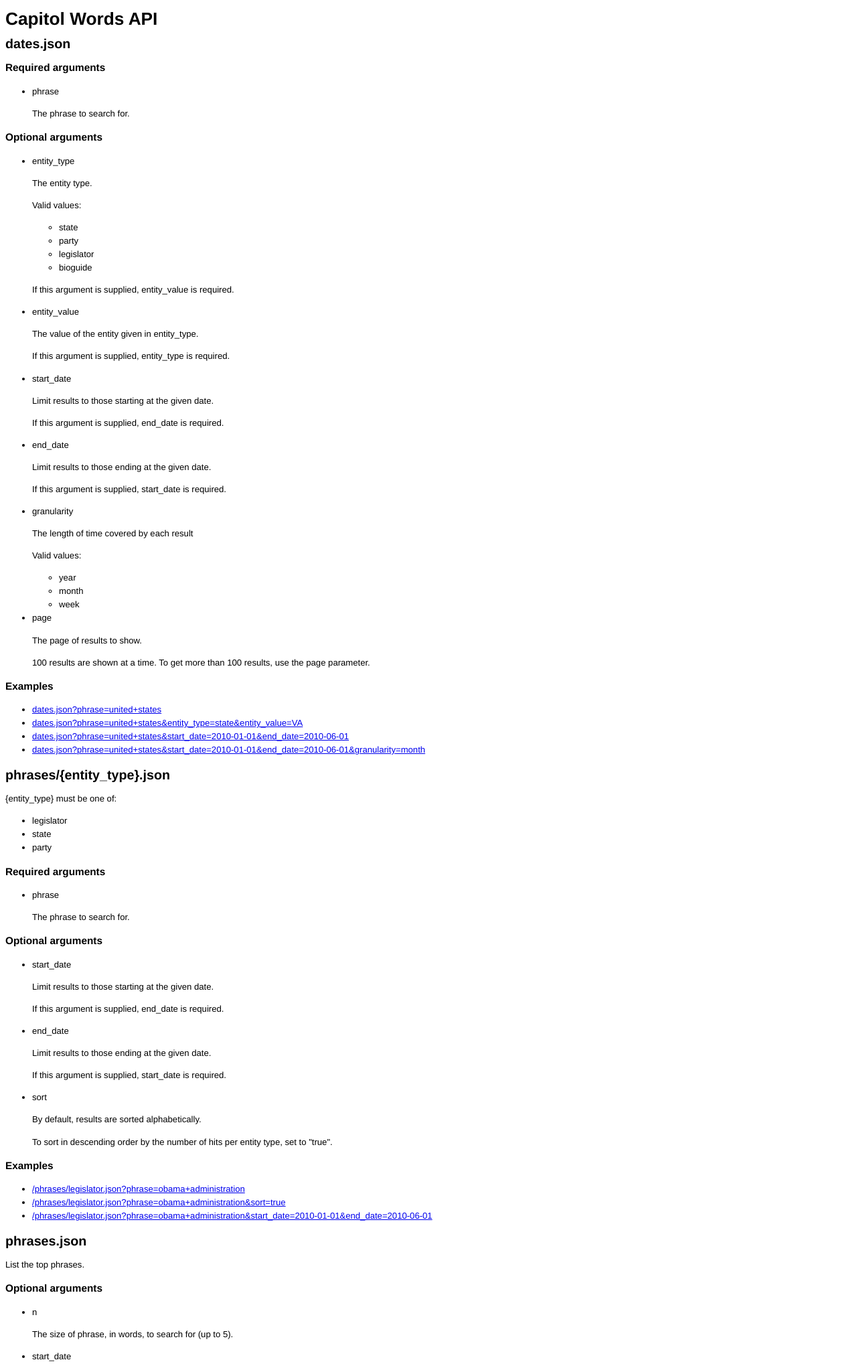
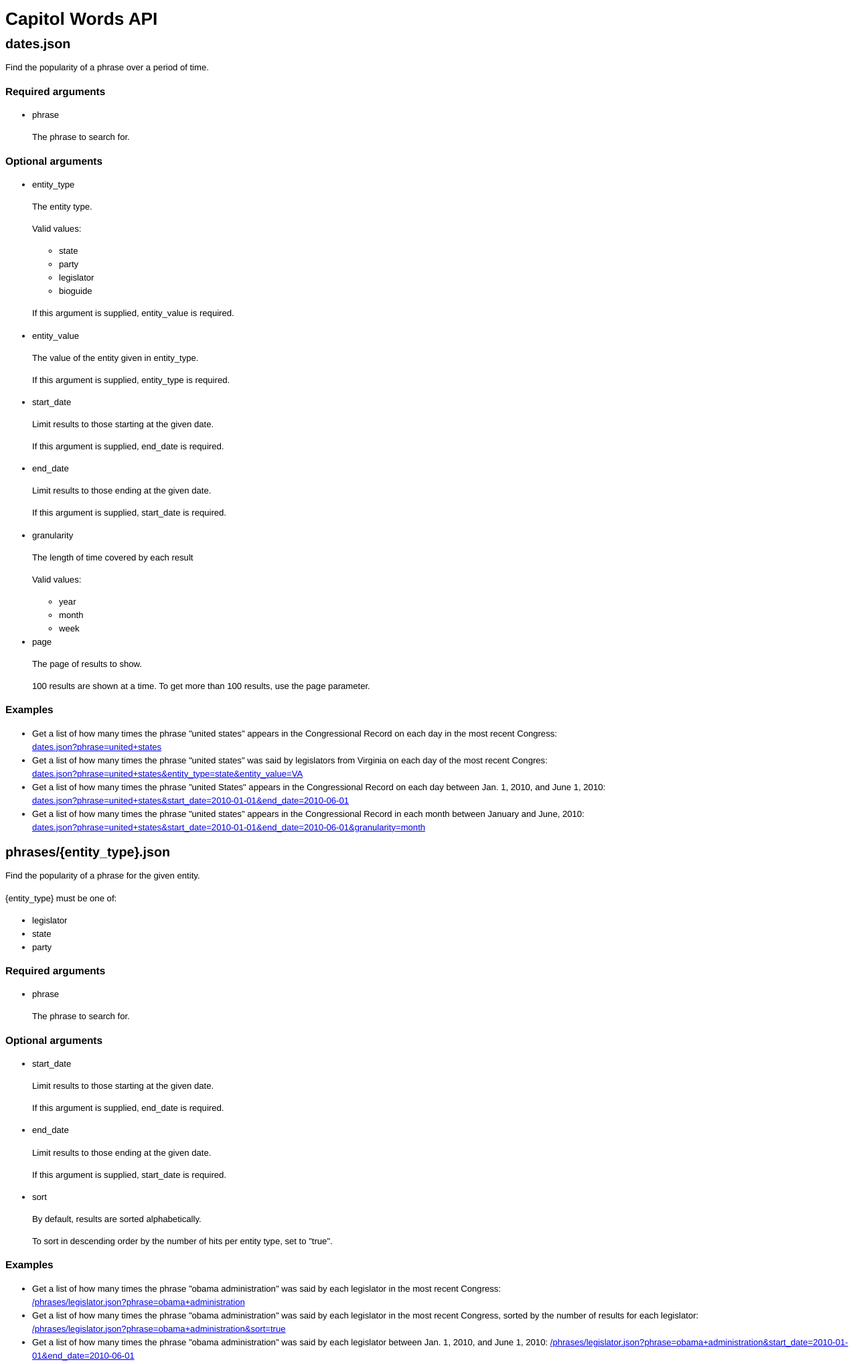
Before and after one commit to propublica/Capitol-Words, a Python web app: template cwod_site/templates/api/index.html in a window 1280 px wide. Shown: the top 2037 px of the page at 67% size. Run offline with Jinja, Linux system fonts and the light colour scheme; the template is opened without the code that fills it, so the values that code supplies are empty.

Commit message:
Add more examples, documentation for full-text search

```diff
--- a/cwod_site/templates/api/index.html
+++ b/cwod_site/templates/api/index.html
@@ -12,6 +12,7 @@
         <h1>Capitol Words API</h1>
 
         <h2>dates.json</h2>
+        <p>Find the popularity of a phrase over a period of time.</p>
         <h3>Required arguments</h3>
         <ul>
             <li>phrase
@@ -59,14 +60,19 @@
         </ul>
         <h3>Examples</h3>
         <ul>
-            <li><a href="/api/dates.json?phrase=united+states">dates.json?phrase=united+states</a>
-            <li><a href="/api/dates.json?phrase=united+states&entity_type=state&entity_value=VA">dates.json?phrase=united+states&entity_type=state&entity_value=VA</a>
-            <li><a href="/api/dates.json?phrase=united+states">dates.json?phrase=united+states&start_date=2010-01-01&end_date=2010-06-01</a>
-            <li><a href="/api/dates.json?phrase=united+states">dates.json?phrase=united+states&start_date=2010-01-01&end_date=2010-06-01&granularity=month</a>
+            <li>Get a list of how many times the phrase "united states" appears in the Congressional Record on each day in the most recent Congress:<br>
+                <a href="/api/dates.json?phrase=united+states">dates.json?phrase=united+states</a>
+            <li>Get a list of how many times the phrase "united states" was said by legislators from Virginia on each day of the most recent Congres:<br>
+                <a href="/api/dates.json?phrase=united+states&entity_type=state&entity_value=VA">dates.json?phrase=united+states&entity_type=state&entity_value=VA</a>
+            <li>Get a list of how many times the phrase "united States" appears in the Congressional Record on each day between Jan. 1, 2010, and June 1, 2010:<br>
+                <a href="/api/dates.json?phrase=united+states">dates.json?phrase=united+states&start_date=2010-01-01&end_date=2010-06-01</a>
+                <li>Get a list of how many times the phrase "united states" appears in the Congressional Record in each month between January and June, 2010:<br>
+                <a href="/api/dates.json?phrase=united+states">dates.json?phrase=united+states&start_date=2010-01-01&end_date=2010-06-01&granularity=month</a>
         </ul>
 
 
         <h2>phrases/{entity_type}.json</h2>
+        <p>Find the popularity of a phrase for the given entity.</p>
         <p>{entity_type} must be one of:</p>
         <ul>
             <li>legislator</li>
@@ -96,9 +102,12 @@
         </ul>
         <h3>Examples</h3>
         <ul>
-            <li><a href="/api/phrases/legislator.json?phrase=obama+administration">/phrases/legislator.json?phrase=obama+administration</a></li>
-            <li><a href="/api/phrases/legislator.json?phrase=obama+administration">/phrases/legislator.json?phrase=obama+administration&sort=true</a></li>
-            <li><a href="/api/phrases/legislator.json?phrase=obama+administration&start_date=2010-01-01&end_date=2010-06-01">/phrases/legislator.json?phrase=obama+administration&start_date=2010-01-01&end_date=2010-06-01</a></li>
+            <li>Get a list of how many times the phrase "obama administration" was said by each legislator in the most recent Congress:<br>
+            <a href="/api/phrases/legislator.json?phrase=obama+administration">/phrases/legislator.json?phrase=obama+administration</a></li>
+            <li>Get a list of how many times the phrase "obama administration" was said by each legislator in the most recent Congress, sorted by the number of results for each legislator:<br>
+            <a href="/api/phrases/legislator.json?phrase=obama+administration">/phrases/legislator.json?phrase=obama+administration&sort=true</a></li>
+            <li>Get a list of how many times the phrase "obama administration" was said by each legislator between Jan. 1, 2010, and June 1, 2010:
+            <a href="/api/phrases/legislator.json?phrase=obama+administration&start_date=2010-01-01&end_date=2010-06-01">/phrases/legislator.json?phrase=obama+administration&start_date=2010-01-01&end_date=2010-06-01</a></li>
         </ul>
 
         <h2>phrases.json</h2>
@@ -141,11 +150,12 @@
         </ul>
         <h3>Examples</h3>
         <ul>
-            <li><a href="/api/phrases.json">/phrases.json</a></li>
-            <li><a href="/api/phrases.json?top=50">/phrases.json?top=50</a></li>
-            <li><a href="/api/phrases.json?top=50&n=3">/phrases.json?top=50&n=3</a></li>
-            <li><a href="/api/phrases.json?start_date=2010-01-01&end_date=2010-06-01">/phrases.json?start_date=2010-01-01&end_date=2010-06-01</a></li>
-            <li><a href="/api/phrases.json?top=50&n=3&entity_type=party&entity_name=Democrat">/phrases.json?top=50&n=3&entity_type=party&entity_name=Democrat</a></li>
+            <li>List the top words in the most recent Congress:<br>
+            <a href="/api/phrases.json">/phrases.json</a></li>
+            <li>List the top two-word phrases between Jan. 1 and June 1, 2010:<br>
+            <a href="/api/phrases.json?n=2&start_date=2010-01-01&end_date=2010-06-01">/phrases.json?start_date=2010-01-01&end_date=2010-06-01&n=2</a></li>
+            <li>List the top three-word phrases by Democrats in the most recent Congress:<br>
+            <a href="/api/phrases.json?n=3&entity_type=party&entity_name=Democrat">/phrases.json?top=50&n=3&entity_type=party&entity_name=Democrat</a></li>
         </ul>
 
         <h2>legislators.json</h2>
@@ -157,7 +167,50 @@
         </ul>
         <h3>Examples</h3>
         <ul>
-            <li><a href="/api/legislators.json?bioguide_id=R000053">/legislators.json?bioguide_id=R000053</a></li>
+            <li>Get information on the legislator with bioguide ID R000053:<br>
+            <a href="/api/legislators.json?bioguide_id=R000053">/legislators.json?bioguide_id=R000053</a></li>
+        </ul>
+
+        <h2>text.json</h2>
+        <p>Full-text search</p>
+        <h3>Optional arguments</h3>
+        <ul>
+            <li>query
+            <p>The text to search for.</p>
+            <li>start_date
+                <p>Limit results to those starting at the given date.</p>
+                <p>If this argument is supplied, end_date is required.</p>
+            </li>
+            <li>end_date
+                <p>Limit results to those ending at the given date.</p>
+                <p>If this argument is supplied, start_date is required.</p>
+            </li>
+            <li>entity_type
+                <p>The entity type.</p>
+                <p>Valid values:</p>
+                <ul>
+                    <li>state</li>
+                    <li>party</li>
+                    <li>legislator</li>
+                    <li>bioguide</li>
+                </ul>
+                <p>If this argument is supplied, entity_value is required.</p>
+            </li>
+            <li>entity_value
+                <p>The value of the entity given in entity_type.</p>
+                <p>If this argument is supplied, entity_type is required.</p>
+            </li>
+            <li>page
+                <p>The page of results to show.</p>
+                <p>100 results are shown at a time. To get more than 100 results, use the page parameter.</p>
+            </li>
+        </ul>
+        <h3>Examples</h3>
+        <ul>
+            <li>Get a list of pieces of text with the phrase "obama administration" in them:<br>
+            <a href="/api/text.json?query=obama+administration">/text.json?query=obama+administration</a>
+            <li>Get a list of pieces of text by Republicans with the phrase "health care debate" in them:<br>
+            <a href="/api/text.json?query=health+care+debate&entity_type=party&entity_name=Republican">/text.json?query=health+care+debate&entity_type=party&entity_name=Republican</a></li>
         </ul>
 
     </body>
```
